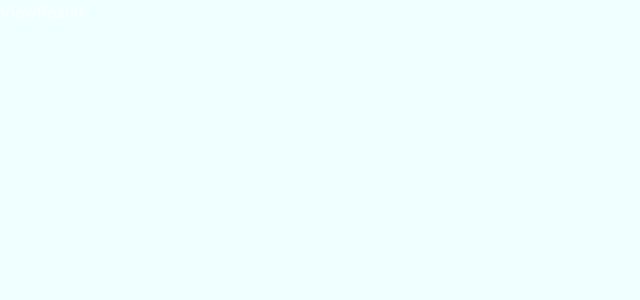
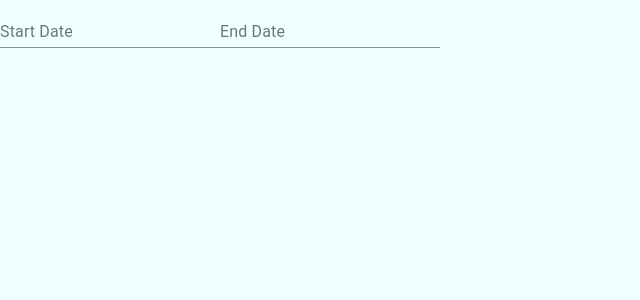
Before and after one commit to BNG-APP/CMS-Frontend, a React (Vite) app: page /swipe4win/ViewResult in a window 1280 px wide. Shown: the top 300 px of the page, without its empty margins (0-640 px from the left). Built offline with nearby package versions, Linux system fonts and the light colour scheme.

Commit message:
calendar added

```diff
--- a/package.json
+++ b/package.json
@@ -10,11 +10,14 @@
     "preview": "vite preview"
   },
   "dependencies": {
+    "@date-io/date-fns": "^2.16.0",
     "@material-ui/core": "^4.12.4",
     "@material-ui/icons": "^4.11.3",
+    "@material-ui/pickers": "^3.3.10",
     "@mui/icons-material": "^5.11.16",
     "@mui/material": "^5.13.2",
     "buffer": "^6.0.3",
+    "date-fns": "^2.30.0",
     "react": "^18.2.0",
     "react-dom": "^18.2.0",
     "react-dropzone": "^14.2.3",
--- a/src/Component/Swipe4win/ViewResult.jsx
+++ b/src/Component/Swipe4win/ViewResult.jsx
@@ -1,8 +1,38 @@
-import React from 'react'
+import React, { useState } from 'react'
+import { DatePicker, MuiPickersUtilsProvider } from "@material-ui/pickers";
+import DateFnsUtils from "@date-io/date-fns";
 
 function ViewResult() {
+  const [startDate, setStartDate] = useState(null);
+  const [endDate, setEndDate] = useState(null);
+
+  const handleStartDateChange = (date) => {
+    setStartDate(date);
+  };
+
+  const handleEndDateChange = (date) => {
+    setEndDate(date);
+  };
+
   return (
-    <div>ViewResult</div>
+    <div>
+       <MuiPickersUtilsProvider utils={DateFnsUtils}>
+      <div>
+        <DatePicker
+          label="Start Date"
+          value={startDate}
+          onChange={handleStartDateChange}
+          // Add any desired props, such as format or disablePast, to customize the DatePicker
+        />
+        <DatePicker
+          label="End Date"
+          value={endDate}
+          onChange={handleEndDateChange}
+          // Add any desired props, such as format or disablePast, to customize the DatePicker
+        />
+      </div>
+    </MuiPickersUtilsProvider>
+    </div>
   )
 }
 
```
Also changed, not shown: 1 other file (tests, documents, lock files or other folders).
